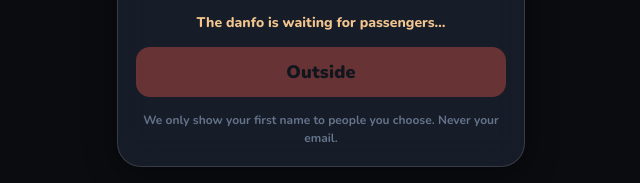
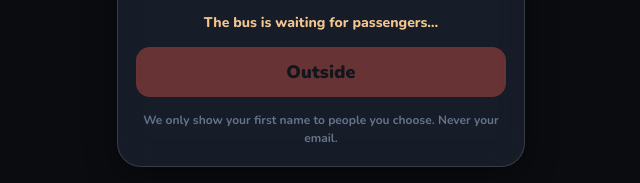
Before and after one commit to imprint-hash/outside, a website: page public/index.html in a window 1280 px wide. Shown: the part 651-834 px from the top of the page, 319-959 px from the left. Drawn offline with nearby package versions, Linux system fonts and the light colour scheme.

Commit message:
Match the starting caption

```diff
--- a/public/index.html
+++ b/public/index.html
@@ -89,7 +89,7 @@
       </datalist>
     </label>
 
-    <p id="caption" class="caption" aria-live="polite">The danfo is waiting for passengers…</p>
+    <p id="caption" class="caption" aria-live="polite">The bus is waiting for passengers…</p>
 
     <button id="go" class="btn-primary" type="submit" disabled>Outside</button>
     <p id="error" class="error" role="alert" hidden></p>
```
